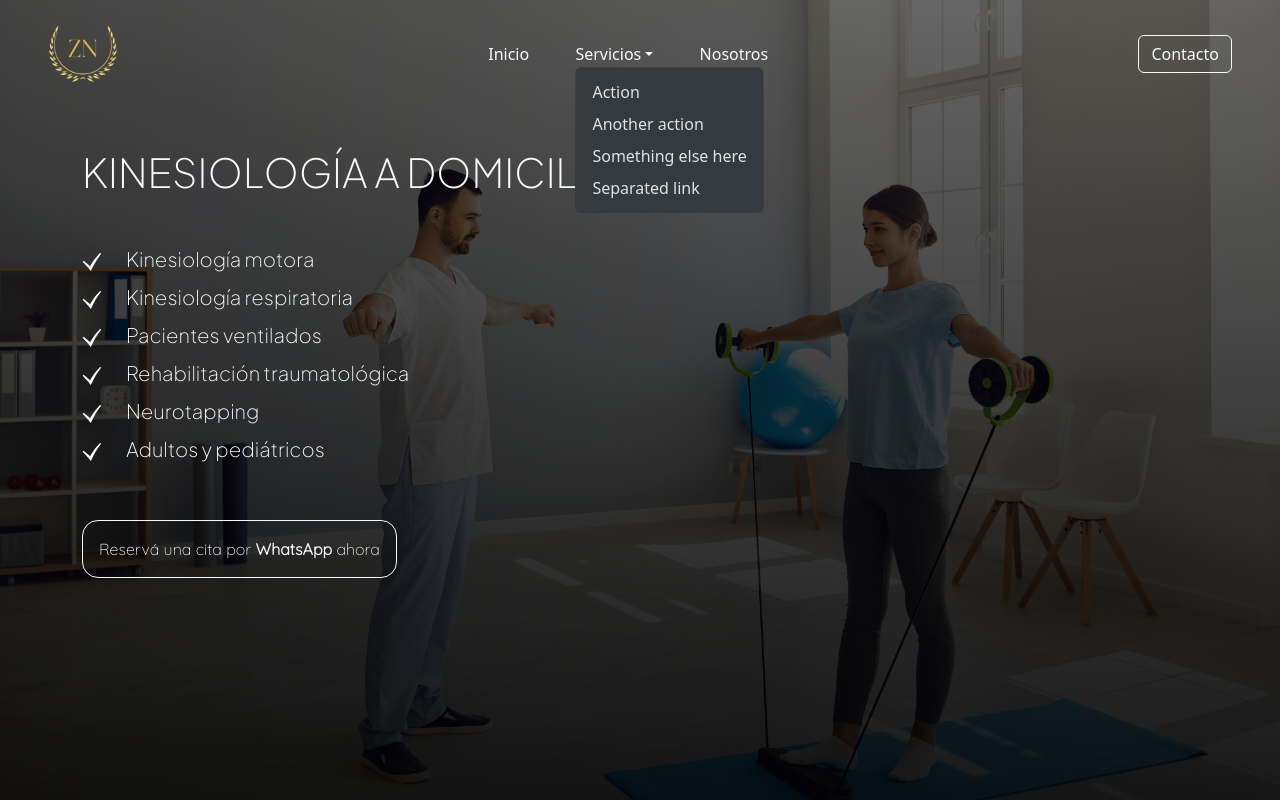
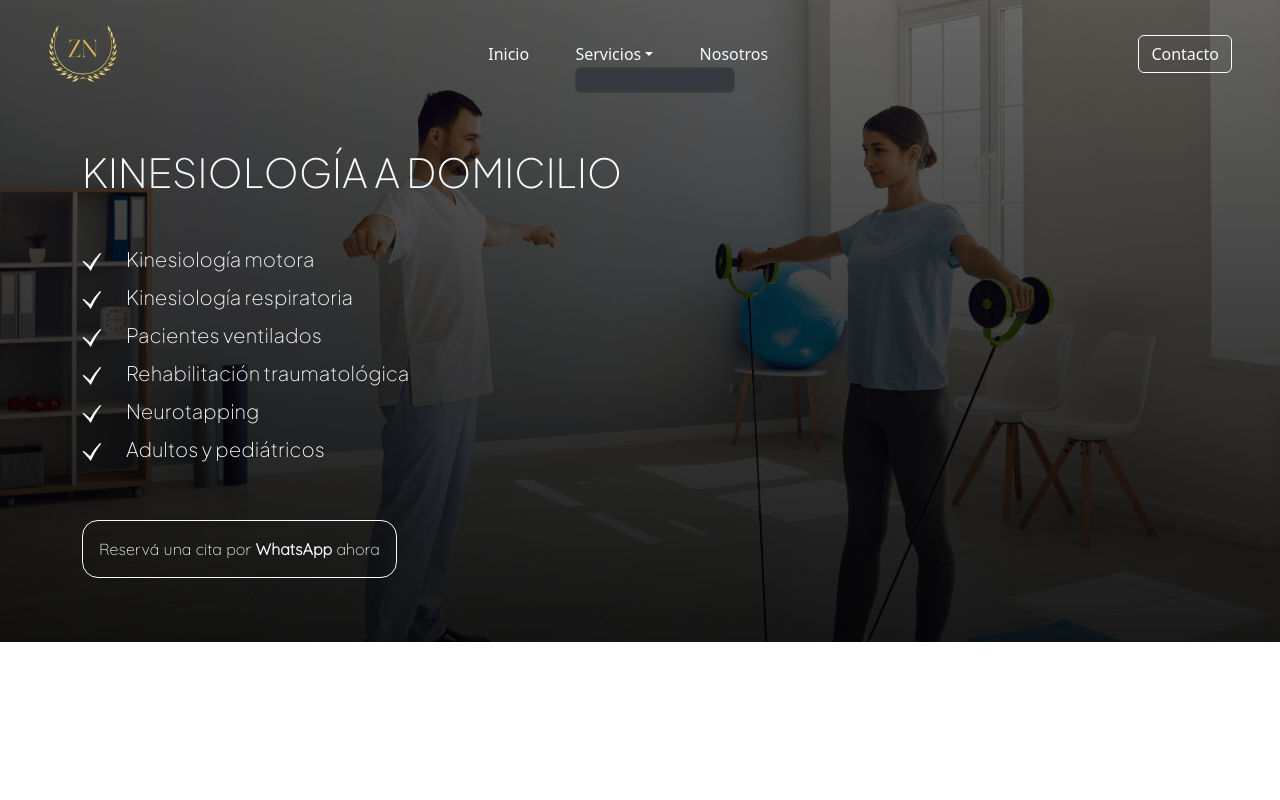
Before and after one commit to camimai07/ZNkinesiologia, a React (Vite) app: page / in a window 1280 px wide. Both pictures are taken after a click on the button "Servicios". Built offline with nearby package versions, Linux system fonts and the light colour scheme.

Commit message:
maquetado

```diff
--- a/src/components/Home/Home.tsx
+++ b/src/components/Home/Home.tsx
@@ -6,7 +6,7 @@ import { Logo } from "../Navbar/Logo";
 export const Home = () => {
   return (
     <>
-      <div className="vh-100 w-100 imagen position-relative color-text ">
+      <div className=" w-100 imagen position-relative color-text pb-3">
         <Container>
           <div>
             <div className="texto pt d-flex flex-column justify-content-center plus home-query text-light">
@@ -47,7 +47,7 @@ export const Home = () => {
                   Adultos y pediátricos
                 </h5>
               </div>
-              <footer className="mt-5 quick">
+              <footer className="my-5 quick">
                 <Button
                   variant="outline-light"
                   href="https://wa.me/+5491158953540"
--- a/src/components/Navbar/NavItems.tsx
+++ b/src/components/Navbar/NavItems.tsx
@@ -19,10 +19,10 @@ export const NavItems = () => {
         menuVariant="dark"
         bsPrefix="text-decoration-none text-light "
       >
-        <NavDropdown.Item>Action</NavDropdown.Item>
-        <NavDropdown.Item>Another action</NavDropdown.Item>
+        <NavDropdown.Item></NavDropdown.Item>
+        {/* <NavDropdown.Item>Another action</NavDropdown.Item>
         <NavDropdown.Item>Something else here</NavDropdown.Item>
-        <NavDropdown.Item>Separated link</NavDropdown.Item>
+        <NavDropdown.Item>Separated link</NavDropdown.Item> */}
       </NavDropdown>
 
       <Nav.Item className="p-2">
```
